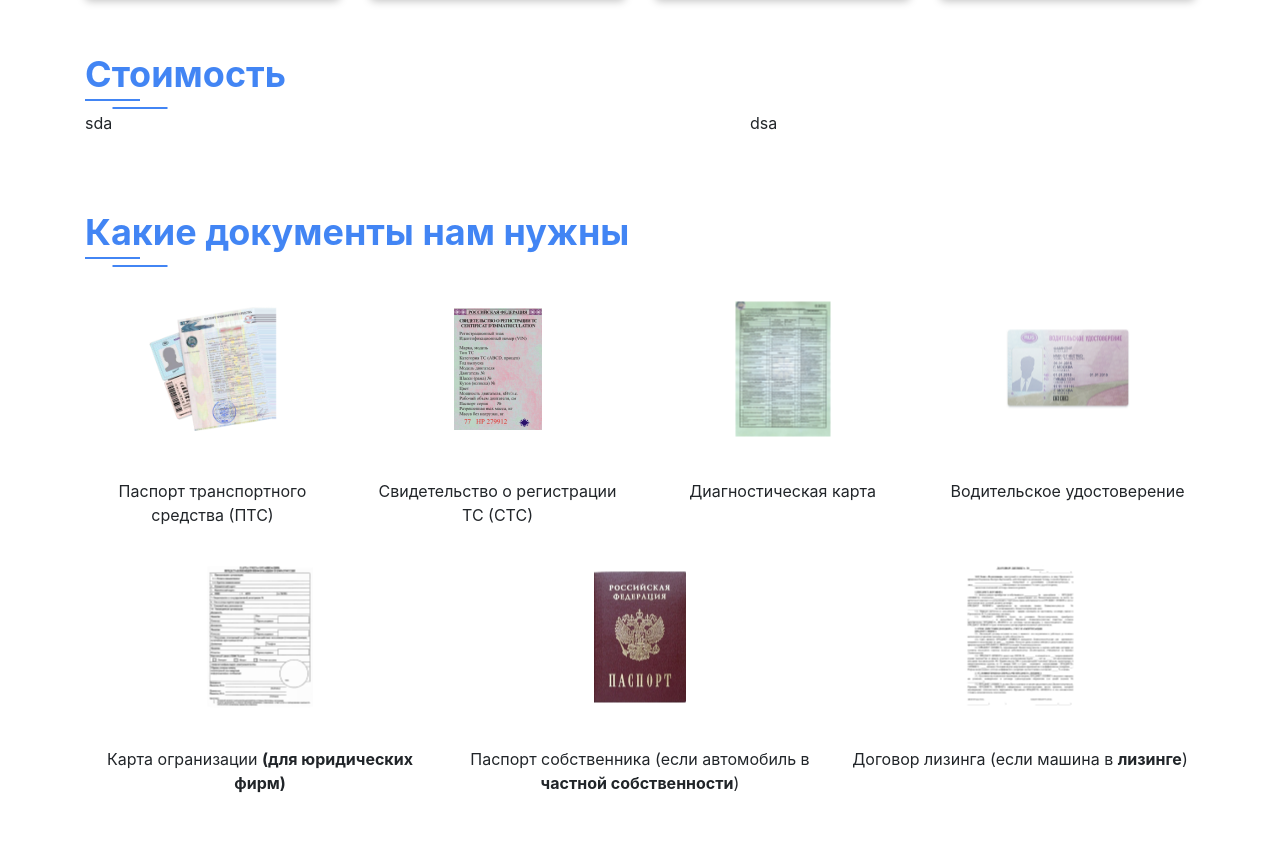
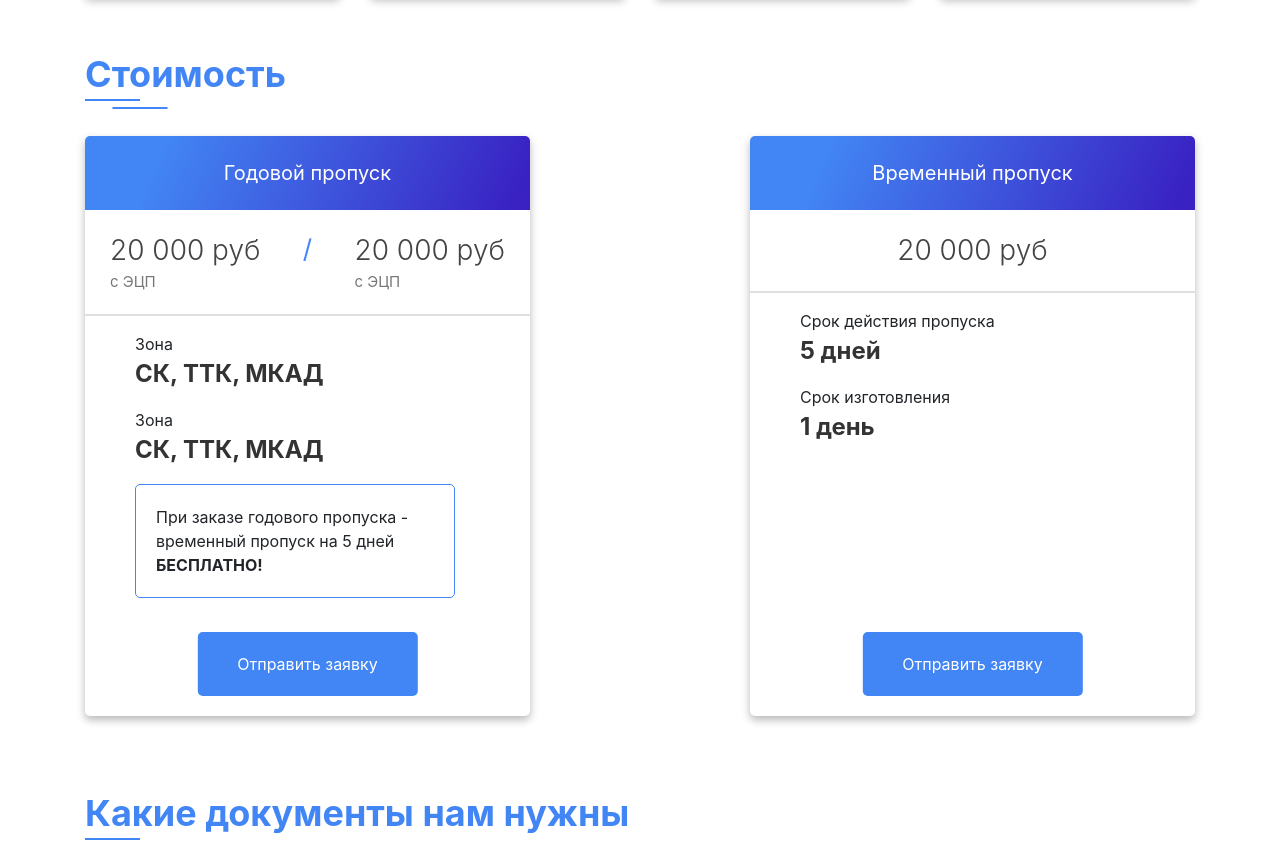
Before and after one commit to YB97/yourPassWeb, a website: page app/index.html in a window 1280 px wide. Shown: the part 1003-1846 px from the top of the page. Drawn offline with Linux system fonts and the light colour scheme.

Commit message:
new section

```diff
--- a/app/index.html
+++ b/app/index.html
@@ -1,5 +1,6 @@
 <!DOCTYPE html>
 <html lang="ru">
+
 <head>
   <meta charset="utf-8" />
   <!-- <base href="/"> -->
@@ -8,35 +9,20 @@
   <meta name="description" content="" />
 
   <meta http-equiv="X-UA-Compatible" content="IE=edge" />
-    <meta
-      name="viewport"
-      content="width=device-width, initial-scale=1, maximum-scale=1"
-    />
+  <meta name="viewport" content="width=device-width, initial-scale=1, maximum-scale=1" />
   <!-- Template Basic Images Start -->
   <meta property="og:image" content="path/to/image.jpg" />
   <!-- <link rel="stylesheet" href="./css/font-awesome.min.css"> -->
-    <link
-      href="https://stackpath.bootstrapcdn.com/font-awesome/4.7.0/css/font-awesome.min.css"
-      rel="stylesheet"
-      integrity="sha384-wvfXpqpZZVQGK6TAh5PVlGOfQNHSoD2xbE+QkPxCAFlNEevoEH3Sl0sibVcOQVnN"
-      crossorigin="anonymous"
-    />
+  <link href="https://stackpath.bootstrapcdn.com/font-awesome/4.7.0/css/font-awesome.min.css" rel="stylesheet"
+    integrity="sha384-wvfXpqpZZVQGK6TAh5PVlGOfQNHSoD2xbE+QkPxCAFlNEevoEH3Sl0sibVcOQVnN" crossorigin="anonymous" />
   <link rel="icon" href="img/favicon/favicon.ico" />
-    <link
-      rel="apple-touch-icon"
-      sizes="180x180"
-      href="img/favicon/apple-touch-icon-180x180.png"
-    />
+  <link rel="apple-touch-icon" sizes="180x180" href="img/favicon/apple-touch-icon-180x180.png" />
   <!-- Template Basic Images End -->
 
   <!-- Template Basic Images Start -->
   <meta property="og:image" content="path/to/image.jpg" />
   <link rel="icon" href="img/favicon/favicon.ico" />
-    <link
-      rel="apple-touch-icon"
-      sizes="180x180"
-      href="img/favicon/apple-touch-icon-180x180.png"
-    />
+  <link rel="apple-touch-icon" sizes="180x180" href="img/favicon/apple-touch-icon-180x180.png" />
   <!-- Template Basic Images End -->
 
   <!-- Custom Browsers Color Start -->
@@ -96,35 +82,19 @@
               <div class="row">
                 <div class="col-12">
                   <div class="header-form__title">Отправьте заявку</div>
-                    <span class="header-form__text"
-                      >Наш менеджер свяжется с вами</span
-                    >
+                  <span class="header-form__text">Наш менеджер свяжется с вами</span>
                   <div class="header-form__input">
-                      <label for="fio-input" class="input-label"
-                        >Фамилия Имя Отчество
-                        <input
-                          type="text"
-                          class="input"
-                          placeholder="Иванов Иван Иванович"
-                          id="fio-input"
-                        />
+                    <label for="fio-input" class="input-label">Фамилия Имя Отчество
+                      <input type="text" class="input" placeholder="Иванов Иван Иванович" id="fio-input" />
                     </label>
-                      <label for="phone-input" class="input-label"
-                        >Номер телефона
-                        <input
-                          type="text"
-                          class="input"
-                          placeholder="+7 800 555 35 35"
-                          id="phone-input"
-                        />
+                    <label for="phone-input" class="input-label">Номер телефона
+                      <input type="text" class="input" placeholder="+7 800 555 35 35" id="phone-input" />
                     </label>
                     <button class="button" type="submit">
                       Отправить заявку
                     </button>
                     <span class="warning-text">
-                        <span class="warning-icon"
-                          ><i class="fas fa-exclamation-circle"></i
-                        ></span>
+                      <span class="warning-icon"><i class="fas fa-exclamation-circle"></i></span>
                       Отправляя заявку, вы соглашаетесь на обработку
                       персональных данных.
                     </span>
@@ -143,21 +113,13 @@
         <div class="col-md-3">
           <div class="feature">
             <div class="feature-icon">
-                <svg
-                  width="47"
-                  height="47"
-                  viewBox="0 0 47 47"
-                  fill="none"
-                  xmlns="http://www.w3.org/2000/svg"
-                >
+              <svg width="47" height="47" viewBox="0 0 47 47" fill="none" xmlns="http://www.w3.org/2000/svg">
                 <path
                   d="M23.5001 25.3977C20.9282 25.3977 18.8359 27.49 18.8359 30.0619C18.8359 31.3374 19.366 32.5707 20.2916 33.4484V37.6596C20.2916 39.4288 21.731 40.8681 23.5002 40.8681C25.2694 40.8681 26.7088 39.4288 26.7088 37.6596V33.4484C27.6339 32.5713 28.1644 31.3377 28.1644 30.0619C28.1642 27.49 26.0718 25.3977 23.5001 25.3977ZM25.1504 31.8129C24.7051 32.2325 24.4497 32.819 24.4497 33.4221V37.6596C24.4497 38.1833 24.0238 38.6092 23.5001 38.6092C22.9765 38.6092 22.5505 38.1833 22.5505 37.6596V33.4221C22.5505 32.8191 22.2951 32.2327 21.85 31.8132C21.3629 31.3539 21.0946 30.732 21.0946 30.0619C21.0946 28.7357 22.1737 27.6566 23.4999 27.6566C24.8261 27.6566 25.9052 28.7357 25.9052 30.0619C25.9054 30.732 25.6371 31.3539 25.1504 31.8129Z"
-                    fill="#4282F3"
-                  />
+                  fill="#4282F3" />
                 <path
                   d="M37.1758 19.266H33.7878V10.2879C33.7878 4.61509 29.1726 0 23.5001 0C17.8274 0 13.2123 4.61509 13.2123 10.2879V19.266H9.8242C7.95586 19.266 6.43588 20.786 6.43588 22.6543V43.6116C6.43588 45.4799 7.95586 46.9999 9.8242 46.9999H37.1758C39.0442 46.9999 40.5641 45.4799 40.5641 43.6116V22.6544C40.5641 20.786 39.0442 19.266 37.1758 19.266ZM15.4711 10.2879C15.4711 5.86077 19.0728 2.25894 23.5 2.25894C27.9271 2.25894 31.5288 5.86077 31.5288 10.2879V19.266H15.4711V10.2879ZM38.3053 43.6117C38.3053 44.2344 37.7986 44.7411 37.1758 44.7411H9.8242C9.20145 44.7411 8.69473 44.2345 8.69473 43.6117V22.6544C8.69473 22.0316 9.20145 21.5249 9.8242 21.5249H37.1758C37.7986 21.5249 38.3053 22.0315 38.3053 22.6544V43.6117Z"
-                    fill="#4282F3"
-                  />
+                  fill="#4282F3" />
               </svg>
             </div>
             <p class="feature-text">
@@ -168,41 +130,28 @@
         <div class="col-md-3">
           <div class="feature">
             <div class="feature-icon">
-                <svg
-                  width="41"
-                  height="49"
-                  viewBox="0 0 41 49"
-                  fill="none"
-                  xmlns="http://www.w3.org/2000/svg"
-                >
+              <svg width="41" height="49" viewBox="0 0 41 49" fill="none" xmlns="http://www.w3.org/2000/svg">
                 <path
                   d="M37.114 0H3.80926C1.93537 0 0.410828 1.52454 0.410828 3.39844V14.9531C0.410828 15.5788 0.918101 16.0859 1.54364 16.0859C2.16918 16.0859 2.67645 15.5788 2.67645 14.9531V3.39844C2.67645 2.7738 3.18463 2.26562 3.80926 2.26562H37.114C37.7386 2.26562 38.2468 2.7738 38.2468 3.39844V45.5391C38.2468 46.1637 37.7386 46.6719 37.114 46.6719H3.80926C3.18463 46.6719 2.67645 46.1637 2.67645 45.5391V24.5065C2.67645 23.8808 2.16918 23.3737 1.54364 23.3737C0.918101 23.3737 0.410828 23.8808 0.410828 24.5065V45.5391C0.410828 47.413 1.93537 48.9375 3.80926 48.9375H37.114C38.9879 48.9375 40.5124 47.413 40.5124 45.5391V3.39844C40.5124 1.52454 38.9879 0 37.114 0Z"
-                    fill="#4285F4"
-                  />
+                  fill="#4285F4" />
                 <path
                   d="M2.34442 19.2238C2.13384 19.0131 1.84157 18.893 1.54364 18.893C1.24571 18.893 0.953445 19.0131 0.742742 19.2238C0.531925 19.4356 0.410828 19.7279 0.410828 20.0247C0.410828 20.3237 0.532039 20.6149 0.742742 20.8267C0.953445 21.0374 1.24571 21.1586 1.54364 21.1586C1.84146 21.1586 2.13372 21.0374 2.34442 20.8267C2.55524 20.616 2.67645 20.3237 2.67645 20.0247C2.67645 19.7268 2.55513 19.4356 2.34442 19.2238Z"
-                    fill="#4285F4"
-                  />
+                  fill="#4285F4" />
                 <path
                   d="M18.7624 8.38281H7.88739C7.26185 8.38281 6.75458 8.88997 6.75458 9.51562V20.3906C6.75458 21.0163 7.26185 21.5234 7.88739 21.5234H18.7624C19.3879 21.5234 19.8952 21.0163 19.8952 20.3906V9.51562C19.8952 8.88997 19.3879 8.38281 18.7624 8.38281ZM17.6296 19.2578H9.0202V10.6484H17.6296V19.2578Z"
-                    fill="#4285F4"
-                  />
+                  fill="#4285F4" />
                 <path
                   d="M15.1174 26.6666C14.675 26.2244 13.9579 26.2243 13.5153 26.6666L10.504 29.678L9.1038 28.2777C8.66144 27.8354 7.94437 27.8355 7.50166 28.2777C7.0593 28.7201 7.0593 29.4374 7.50166 29.8797L9.70294 32.081C9.91546 32.2934 10.2035 32.4128 10.504 32.4128C10.8045 32.4128 11.0925 32.2934 11.3051 32.081L15.1174 28.2687C15.5598 27.8263 15.5598 27.109 15.1174 26.6666Z"
-                    fill="#4285F4"
-                  />
+                  fill="#4285F4" />
                 <path
                   d="M33.6778 28.207H20.4616C19.8361 28.207 19.3288 28.7142 19.3288 29.3398C19.3288 29.9655 19.8361 30.4727 20.4616 30.4727H33.6778C34.3033 30.4727 34.8106 29.9655 34.8106 29.3398C34.8106 28.7142 34.3033 28.207 33.6778 28.207Z"
-                    fill="#4285F4"
-                  />
+                  fill="#4285F4" />
                 <path
                   d="M15.1174 35.3176C14.675 34.8753 13.9579 34.8752 13.5153 35.3176L10.504 38.3289L9.1038 36.9287C8.66144 36.4863 7.94437 36.4864 7.50166 36.9287C7.0593 37.371 7.0593 38.0883 7.50166 38.5307L9.70294 40.732C9.91546 40.9444 10.2035 41.0638 10.504 41.0638C10.8045 41.0638 11.0925 40.9444 11.3051 40.732L15.1174 36.9196C15.5598 36.4772 15.5598 35.7599 15.1174 35.3176Z"
-                    fill="#4285F4"
-                  />
+                  fill="#4285F4" />
                 <path
                   d="M33.6778 36.8164H20.4616C19.8361 36.8164 19.3288 37.3236 19.3288 37.9492C19.3288 38.5749 19.8361 39.082 20.4616 39.082H33.6778C34.3033 39.082 34.8106 38.5749 34.8106 37.9492C34.8106 37.3236 34.3033 36.8164 33.6778 36.8164Z"
-                    fill="#4285F4"
-                  />
+                  fill="#4285F4" />
               </svg>
             </div>
             <p class="feature-text">Оформляем на вашу или нашу фирму.</p>
@@ -211,22 +160,14 @@
         <div class="col-md-3">
           <div class="feature">
             <div class="feature-icon">
-                <svg
-                  width="49"
-                  height="49"
-                  viewBox="0 0 49 49"
-                  fill="none"
-                  xmlns="http://www.w3.org/2000/svg"
-                >
+              <svg width="49" height="49" viewBox="0 0 49 49" fill="none" xmlns="http://www.w3.org/2000/svg">
                 <g clip-path="url(#clip0)">
                   <path
                     d="M43.055 9.92115L24.6386 0.107972C24.3654 -0.0378447 24.038 -0.0357983 23.7668 0.113088L5.86004 9.92627C5.56636 10.0874 5.38422 10.3954 5.38422 10.7306V23.5491C5.39496 34.0862 11.6379 43.619 21.2925 47.8405L23.778 48.9237C24.0103 49.025 24.2748 49.0255 24.5076 48.9247L27.3083 47.7152C37.142 43.5853 43.5395 33.9604 43.5405 23.2948V10.7306C43.5405 10.3919 43.3537 10.0803 43.055 9.92115ZM41.7068 23.2948C41.7047 33.2252 35.7467 42.1854 26.5905 46.0283L26.5844 46.0314L24.1454 47.0844L22.0262 46.1598C13.0393 42.2305 7.22764 33.3577 7.21741 23.5491V11.2734L24.2134 1.95856L41.7068 11.2801V23.2948Z"
-                      fill="#4285F4"
-                    />
+                    fill="#4285F4" />
                   <path
                     d="M17.4492 22.9546C17.1202 22.5693 16.5415 22.5238 16.1563 22.8528C15.771 23.1812 15.7255 23.7604 16.0544 24.1451L20.8976 29.8166C21.2209 30.1952 21.7873 30.2469 22.1731 29.9328L33.4526 20.7561C33.8456 20.4368 33.9049 19.8592 33.5851 19.4662C33.2659 19.0738 32.6882 19.014 32.2953 19.3337L21.7106 27.9446L17.4492 22.9546Z"
-                      fill="#4285F4"
-                    />
+                    fill="#4285F4" />
                 </g>
                 <defs>
                   <clipPath id="clip0">
@@ -243,17 +184,10 @@
         <div class="col-md-3">
           <div class="feature">
             <div class="feature-icon">
-                <svg
-                  width="59"
-                  height="49"
-                  viewBox="0 0 59 49"
-                  fill="none"
-                  xmlns="http://www.w3.org/2000/svg"
-                >
+              <svg width="59" height="49" viewBox="0 0 59 49" fill="none" xmlns="http://www.w3.org/2000/svg">
                 <path
                   d="M58.0969 11.0541C57.4088 10.1693 56.5241 9.6778 55.4427 9.57953L53.0834 9.29361V6.53208V4.5661C53.0834 2.40348 51.314 0.634033 49.1514 0.634033H3.93207C1.76945 0.633918 0 2.40337 0 4.5661V6.53219V14.3964V36.023C0 37.7985 1.19311 39.3082 2.81695 39.792C2.76741 41.7806 4.27202 43.507 6.29145 43.6906L51.7073 48.8023C51.8055 48.8023 52.0022 48.8023 52.1004 48.8023C54.0665 48.8023 55.836 47.3277 56.0325 45.46L58.9816 13.9049C59.0798 12.9218 58.7849 11.8404 58.0969 11.0541ZM1.96609 7.51518H51.1174V10.0711V13.4133H1.96609V7.51518ZM3.93207 2.60001H49.1512C50.2326 2.60001 51.1173 3.48473 51.1173 4.5661V5.54909H1.96609V4.5661C1.96609 3.48473 2.85081 2.60001 3.93207 2.60001ZM1.96609 36.0229V15.3793H51.1174V36.0229C51.1174 37.1042 50.2327 37.989 49.1514 37.989H4.03045H3.93218C2.85081 37.989 1.96609 37.1042 1.96609 36.0229ZM57.0155 13.5116L54.0664 45.0667C53.9681 46.1481 52.985 46.9345 51.9038 46.8362L6.58624 41.7245C5.60325 41.6262 4.91505 40.8398 4.81679 39.955H49.1512C51.3139 39.955 53.0833 38.1856 53.0833 36.023V14.3963V11.1523L55.3443 11.349C55.8359 11.349 56.3273 11.6439 56.6222 12.0371C56.9172 12.4302 57.1139 13.02 57.0155 13.5116Z"
-                    fill="#4285F4"
-                  />
+                  fill="#4285F4" />
               </svg>
             </div>
             <p class="feature-text">
@@ -273,16 +207,71 @@
       <div class="row">
         <div class="col-md-5">
           <div class="card">
-              sda
+            <div class="card-title-wrapper">
+              <span class="card-title">Годовой пропуск</span>
+            </div>
+            <div class="card-price">
+              <div class="card-price__item">
+                <strong class="card-price__value">20 000 руб</strong>
+                <small class="card-price__small">с ЭЦП</small>
+              </div>
+              <span class="card-price__slash">/</span>
+              <div class="card-price__item">
+                <strong class="card-price__value">20 000 руб</strong>
+                <small class="card-price__small">с ЭЦП</small>
+              </div>
+            </div>
+            <div class="card-price__content">
+              <div class="card-price-block">
+                <h5 class="card-price__subtitle">Зона</h5>
+                <strong class="card-price__text">СК, ТТК, МКАД</strong>
+              </div>
+              <div class="card-price-block">
+                <h5 class="card-price__subtitle">Зона</h5>
+                <strong class="card-price__text">СК, ТТК, МКАД</strong>
+              </div>
+              <div class="card-price-window">
+                <p class="card-price-window__text">
+                  При заказе годового пропуска - временный пропуск на 5 дней <strong>БЕСПЛАТНО!</strong>
+                </p>
+              </div>
+              <div class="card-price__button">
+                <button class="button" type="submit">
+                  Отправить заявку
+                </button>
+              </div>
+            </div>
           </div>
         </div>
         <div class="col-md-5 offset-2">
-            dsa
+          <div class="card">
+            <div class="card-title-wrapper">
+              <span class="card-title">Временный пропуск</span>
+            </div>
+            <div class="card-price card-price--center">
+              <div class="card-price__item">
+                <strong class="card-price__value">20 000 руб</strong>
+              </div>
+            </div>
+            <div class="card-price__content">
+              <div class="card-price-block">
+                <h5 class="card-price__subtitle">Срок действия пропуска</h5>
+                <strong class="card-price__text">5 дней</strong>
+              </div>
+              <div class="card-price-block">
+                <h5 class="card-price__subtitle">Срок изготовления</h5>
+                <strong class="card-price__text">1 день</strong>
+              </div>
+              <div class="card-price__button">
+                <button class="button" type="submit">
+                  Отправить заявку
+                </button>
+              </div>
+            </div>
           </div>
         </div>
       </div>
   </section>
-
   <section class="documents">
     <div class="container">
       <div class="title">
@@ -292,39 +281,23 @@
         <div class="col-md-3 documents__item">
           <div class="documents__wrapper">
             <div class="documents-wrapper">
-                <img
-                  src="../img/@1x/pts.png"
-                  alt=""
-                  class="documents-wrapper__img img-responsive"
-                />
+              <img src="../img/@1x/pts.png" alt="" class="documents-wrapper__img img-responsive" />
             </div>
           </div>
-            <span class="documents__text"
-              >Паспорт транспортного средства (ПТС)</span
-            >
+          <span class="documents__text">Паспорт транспортного средства (ПТС)</span>
         </div>
         <div class="col-md-3 documents__item">
           <div class="documents__wrapper">
             <div class="documents-wrapper">
-                <img
-                  src="../img/@1x/sts.png"
-                  alt=""
-                  class="documents__img img-responsive"
-                />
+              <img src="../img/@1x/sts.png" alt="" class="documents__img img-responsive" />
             </div>
           </div>
-            <span class="documents__text"
-              >Свидетельство о регистрации ТС (СТС)</span
-            >
+          <span class="documents__text">Свидетельство о регистрации ТС (СТС)</span>
         </div>
         <div class="col-md-3 documents__item">
           <div class="documents__wrapper">
             <div class="documents-wrapper">
-                <img
-                  src="../img/@1x/diag-card.png"
-                  alt=""
-                  class="documents__img img-responsive"
-                />
+              <img src="../img/@1x/diag-card.png" alt="" class="documents__img img-responsive" />
             </div>
           </div>
           <span class="documents__text">Диагностическая карта</span>
@@ -332,11 +305,7 @@
         <div class="col-md-3 documents__item">
           <div class="documents__wrapper">
             <div class="documents-wrapper">
-                <img
-                  src="../img/@1x/driving-licence.png"
-                  alt=""
-                  class="documents__img img-responsive"
-                />
+              <img src="../img/@1x/driving-licence.png" alt="" class="documents__img img-responsive" />
             </div>
           </div>
           <span class="documents__text">Водительское удостоверение</span>
@@ -346,45 +315,27 @@
         <div class="col-md-4 documents__item">
           <div class="documents__wrapper">
             <div class="documents-wrapper">
-                <img
-                  src="../img/@1x/organization.png"
-                  alt=""
-                  class="documents-wrapper__img img-responsive"
-                />
+              <img src="../img/@1x/organization.png" alt="" class="documents-wrapper__img img-responsive" />
             </div>
           </div>
-            <span class="documents__text"
-              >Карта огранизации <b>(для юридических фирм)</b></span
-            >
+          <span class="documents__text">Карта огранизации <b>(для юридических фирм)</b></span>
         </div>
         <div class="col-md-4 documents__item">
           <div class="documents__wrapper">
             <div class="documents-wrapper">
-                <img
-                  src="../img/@1x/passport.png"
-                  alt=""
-                  class="documents-wrapper__img img-responsive"
-                />
+              <img src="../img/@1x/passport.png" alt="" class="documents-wrapper__img img-responsive" />
             </div>
           </div>
-            <span class="documents__text"
-              >Паспорт собственника (если автомобиль в
-              <b>частной собственности</b>)</span
-            >
+          <span class="documents__text">Паспорт собственника (если автомобиль в
+            <b>частной собственности</b>)</span>
         </div>
         <div class="col-md-4 documents__item">
           <div class="documents__wrapper">
             <div class="documents-wrapper">
-                <img
-                  src="../img/@1x/lizing.png"
-                  alt=""
-                  class="documents-wrapper__img img-responsive"
-                />
+              <img src="../img/@1x/lizing.png" alt="" class="documents-wrapper__img img-responsive" />
             </div>
           </div>
-            <span class="documents__text"
-              >Договор лизинга (если машина в <b>лизинге</b>)</span
-            >
+          <span class="documents__text">Договор лизинга (если машина в <b>лизинге</b>)</span>
         </div>
       </div>
     </div>
@@ -403,29 +354,13 @@
         <div class="order-form__input">
           <div class="row">
             <div class="col-md-4">
-                <label
-                  for="order-fio-input"
-                  class="input-label input-label--white"
-                  >Фамилия Имя Отчество
-                  <input
-                    type="text"
-                    class="input"
-                    placeholder="Иванов Иван Иванович"
-                    id="order-fio-input"
-                  />
+              <label for="order-fio-input" class="input-label input-label--white">Фамилия Имя Отчество
+                <input type="text" class="input" placeholder="Иванов Иван Иванович" id="order-fio-input" />
               </label>
             </div>
             <div class="col-md-4">
-                <label
-                  for="order-phone-input"
-                  class="input-label input-label--white"
-                  >Номер телефона
-                  <input
-                    type="text"
-                    class="input"
-                    placeholder="+7 800 555 35 35"
-                    id="order-phone-input"
-                  />
+              <label for="order-phone-input" class="input-label input-label--white">Номер телефона
+                <input type="text" class="input" placeholder="+7 800 555 35 35" id="order-phone-input" />
               </label>
             </div>
             <button class="button button--white" type="submit">
@@ -441,4 +376,5 @@
 
   <script src="js/scripts.min.js"></script>
 </body>
+
 </html>
--- a/app/sass/main.sass
+++ b/app/sass/main.sass
@@ -154,7 +154,7 @@ b, strong
 	color: $accent
 	font-size: 24px
 	position: relative
-	margin-bottom: 10px
+	margin-bottom: 35px
 	h2
 		margin-bottom: 0
 	&::after, &::before
@@ -248,6 +248,78 @@ b, strong
 .mt-60
 	margin-top: 60px
 
+.card
+	display: block
+	position: relative
+	border-radius: 5px
+	background: #FFFFFF
+	box-shadow: 0px 4px 8px rgba(0, 0, 0, 0.28)
+	padding-bottom: 10px
+	min-height: 580px
+	&-title
+		display: block
+		font-size: 20px
+		padding: 22px 0px
+		color: white
+		text-align: center
+.card-title-wrapper
+	border-top-left-radius: 5px
+	border-top-right-radius: 5px
+	background: linear-gradient(113.39deg, #4285F4 17.59%, #3921C2 96.46%)
+.card-price__content
+	padding: 15px 50px
+.card-price
+	display: flex
+	justify-content: space-between
+	padding: 20px 25px
+	border-bottom: 2px solid #DFDFDF
+	border-top: none
+	transform: translateY(-1px)
+	&--center
+		justify-content: center
+	&__value
+		font-weight: 300
+		font-size: 28px
+		color: #444444
+	&__slash
+		font-size: 26px
+		color: $accent
+	&__item
+		display: flex
+		flex-direction: column
+	&__small
+		color: #777777
+		font-size: 15px
+	&-block
+		margin-bottom: 1rem
+	&__subtitle
+		font-weight: normal
+		font-size: 16px
+		margin-bottom: 0
+	&__text
+		font-size: 24px
+		color: $text
+.card-price-window
+	display: flex
+	margin-top: 15px
+	justify-content: center
+	align-items: center
+	border: 1px solid #4285F4
+	box-sizing: border-box
+	border-radius: 5px
+	width: 320px
+	padding: 20px
+	&__text
+		margin-bottom: 0
+.card-price__button
+	position: absolute
+	bottom: 20px
+	left: 50%
+	transform: translateX(-50%)
+	display: flex
+	justify-content: center
+	align-items: center
+
 .demo
 	height: 400px
 
```
Also changed, not shown: app/css/main.min.css. Lines whose indentation alone changed are shown as unchanged.
